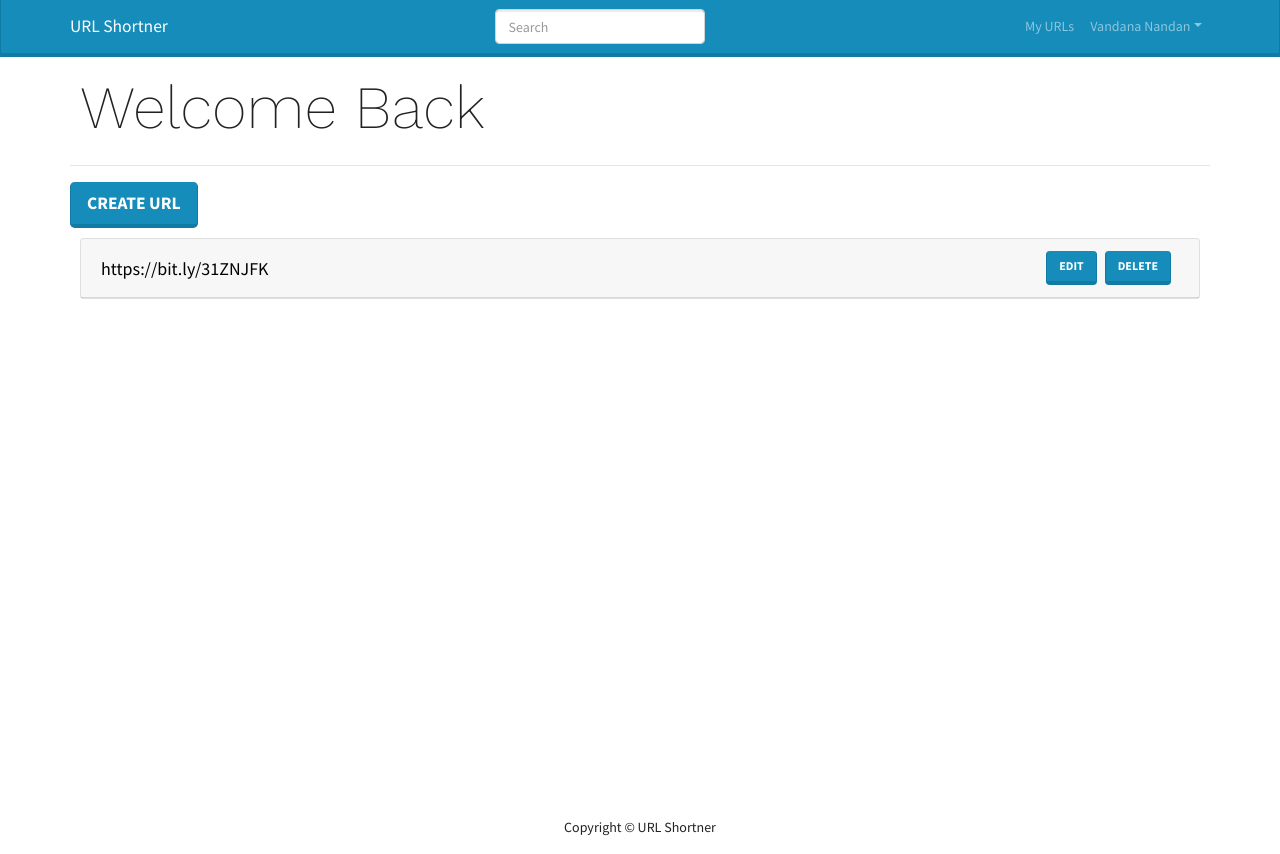
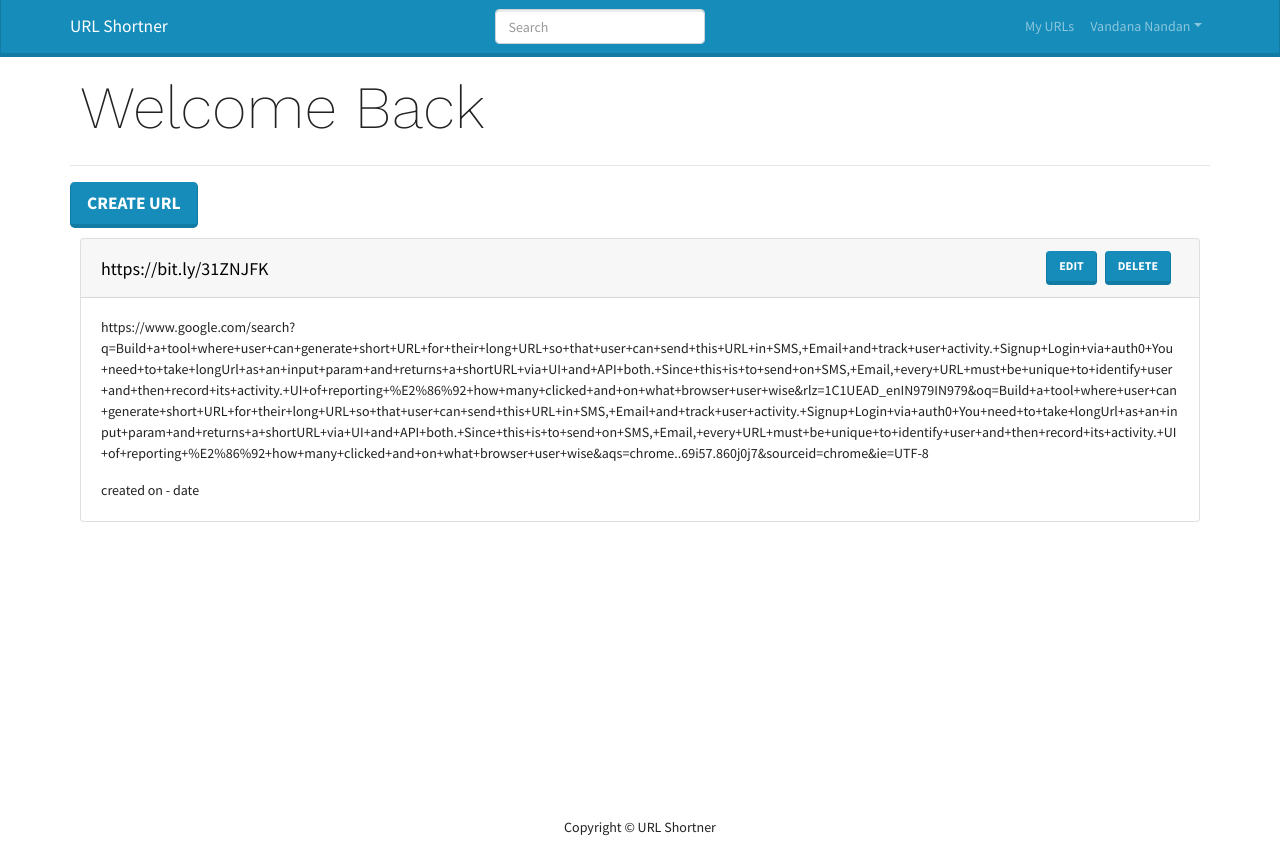
Before and after one commit to Vandan00/Url-Shortner, a React (Create React App) app in the folder client/: page /MyUrls in a window 1280 px wide. Built offline with nearby package versions, Linux system fonts and the light colour scheme.

Commit message:
modifying url page

```diff
--- a/client/src/screens/MyUrls/MyUrls.js
+++ b/client/src/screens/MyUrls/MyUrls.js
@@ -1,10 +1,15 @@
 import React from "react";
-import { Button, Card } from "react-bootstrap";
+import { Accordion, Button, Card } from "react-bootstrap";
 import { Link } from "react-router-dom";
 import MainScreen from "../../components/MainScreen";
 import urls from "../../Urls/Url";
 
 const MyUrls = () => {
+  const deleteHandler = (id) => {
+    if (window.confirm("Are you sure?")) {
+    }
+  };
+
   return (
     <MainScreen title="Welcome Back">
       <Link to="createUrl">
@@ -12,7 +17,9 @@ const MyUrls = () => {
           {" "}
           Create Url
         </Button>
-        {urls.map((url) => (
+      </Link>
+      {urls.map((url) => (
+        <Accordion>
           <Card style={{ margin: 10 }}>
             <Card.Header style={{ display: "flex" }}>
               <span
@@ -25,19 +32,34 @@ const MyUrls = () => {
                   fontSize: 18,
                 }}
               >
+                {/* <Accordion.Toggle as={Card.Text} variant="link" eventKey="0"> */}
                 {url.Short_Url}
+                {/* </Accordion.Toggle> */}
               </span>
 
               <div>
-                <Button>Edit</Button>
-                <Button varient="Danger" className="mx-2">
+                <Button href={`/url/${url._id}`}>Edit</Button>
+                <Button
+                  varient="Danger"
+                  className="mx-2"
+                  onClick={() => deleteHandler(url._id)}
+                >
                   Delete
                 </Button>
               </div>
             </Card.Header>
+            {/* <Accordion.Collapse eventKey="0"> */}
+            <Card.Body>
+              <blockquote className="blackquote mb-0">
+                <p>{url.Long_Url}</p>
+
+                <footer className="blackquote-footer">created on - date</footer>
+              </blockquote>
+            </Card.Body>
+            {/* </Accordion.Collapse> */}
           </Card>
-        ))}
-      </Link>
+        </Accordion>
+      ))}
     </MainScreen>
   );
 };
```
